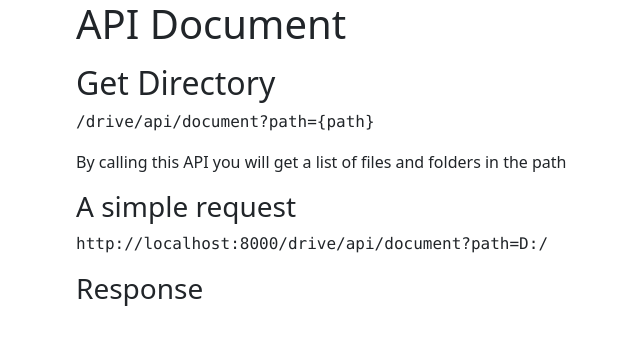
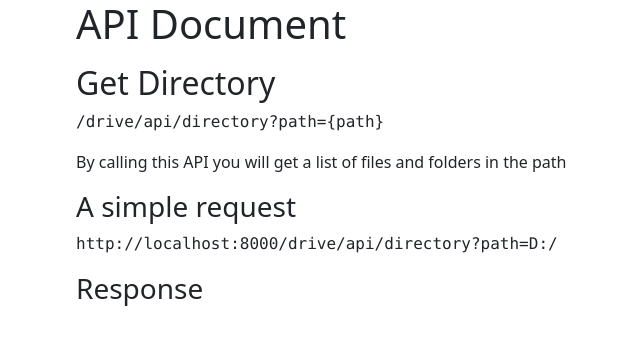
Before and after one commit to ILoveBacteria/baby-cloud, a Django app: page /drive/api/doc in a window 1280 px wide. Shown: the top 345 px of the page, without its empty margins (6-646 px from the left). Run offline with Django 4.2, Linux system fonts and the light colour scheme.

Commit message:
Fixed API URL

```diff
--- a/drive/templates/drive/api_doc.html
+++ b/drive/templates/drive/api_doc.html
@@ -10,10 +10,10 @@
 <main>
     <h1 class="mb-3">API Document</h1>
     <h2>Get Directory</h2>
-    <p class="font-monospace">/drive/api/document?path={path}</p>
+    <p class="font-monospace">/drive/api/directory?path={path}</p>
     <p>By calling this API you will get a list of files and folders in the path</p>
     <h3>A simple request</h3>
-    <p class="font-monospace">http://localhost:8000/drive/api/document?path=D:/</p>
+    <p class="font-monospace">http://localhost:8000/drive/api/directory?path=D:/</p>
     <h3>Response</h3>
     <script src="https://gist.github.com/ILoveBacteria/61685c3458f4ae6b6e09f5f11028f649.js"></script>
 </main>
```
